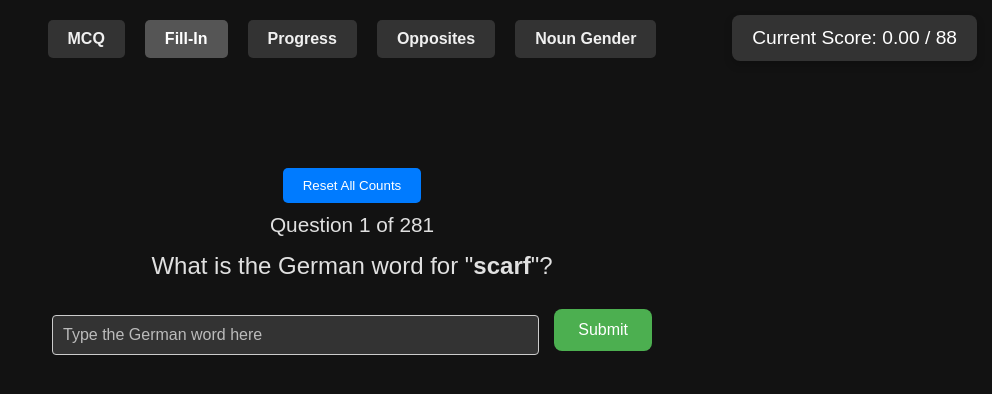
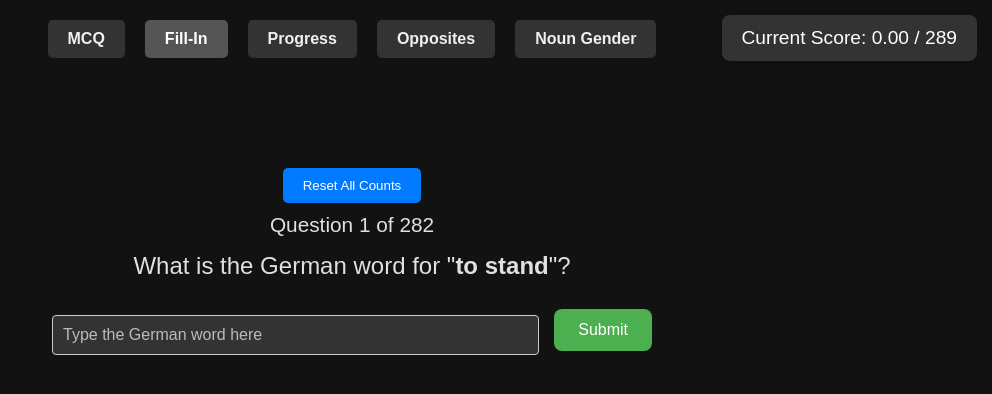
Before and after one commit to castlercodes/learngerman, a React (Create React App) app: page /fill-in in a window 1280 px wide. Shown: the top 394 px of the page, without its empty margins (288-1280 px from the left). Built offline with nearby package versions, Linux system fonts and the light colour scheme.

Commit message:
new commit

```diff
--- a/src/components/FillIn.js
+++ b/src/components/FillIn.js
@@ -7,7 +7,7 @@ function shuffleArray(array) {
 }
 
 function FillIn() {
-  const TOTAL_SCORE = 88;
+  const TOTAL_SCORE = vocab.length;
 
   const [allQuestions, setAllQuestions] = useState([]);
   const [activeQuestions, setActiveQuestions] = useState([]);
--- a/src/data/vocab.js
+++ b/src/data/vocab.js
@@ -283,14 +283,15 @@ const vocab = [
     { english: "banana", german: "Banane", gender: "die" },
     { english: "bread", german: "Brot", gender: "das" },
     { english: "butter", german: "Butter", gender: "die" },
-    { english: "egg/eggs", german: "Ei / Eier", gender: "das / die" },
+    { english: "egg/eggs", german: "Ei", gender: "das" },
     { english: "chocolate", german: "Schokolade", gender: "die" },
     { english: "cake", german: "Kuchen", gender: "der" },
     { english: "soup", german: "Suppe", gender: "die" },
     { english: "sausage", german: "Wurst", gender: "die" },
     { english: "sugar", german: "Zucker", gender: "der" },
     { english: "onion", german: "Zwiebel", gender: "die" },
-    { english: "potato/potatoes", german: "Kartoffel / Kartoffeln", gender: "die / die" },
+    { english: "potato", german: "Kartoffel", gender: "die" },
+    { english: "potatoes", german: "Kartoffeln", gender: "die" },
     { english: "cheese", german: "Käse", gender: "der" },
     { english: "salad", german: "Salat", gender: "der" },
     { english: "orange juice", german: "Orangensaft", gender: "der" },
```
